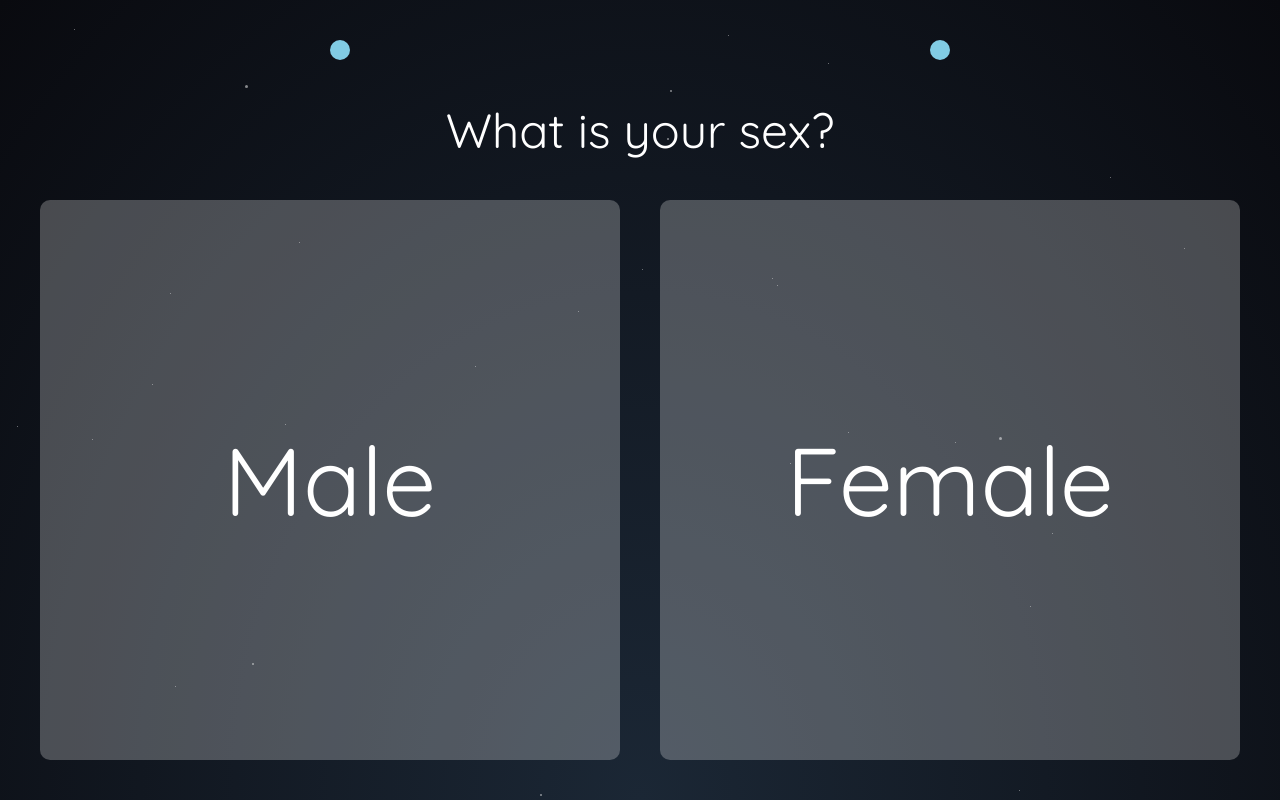
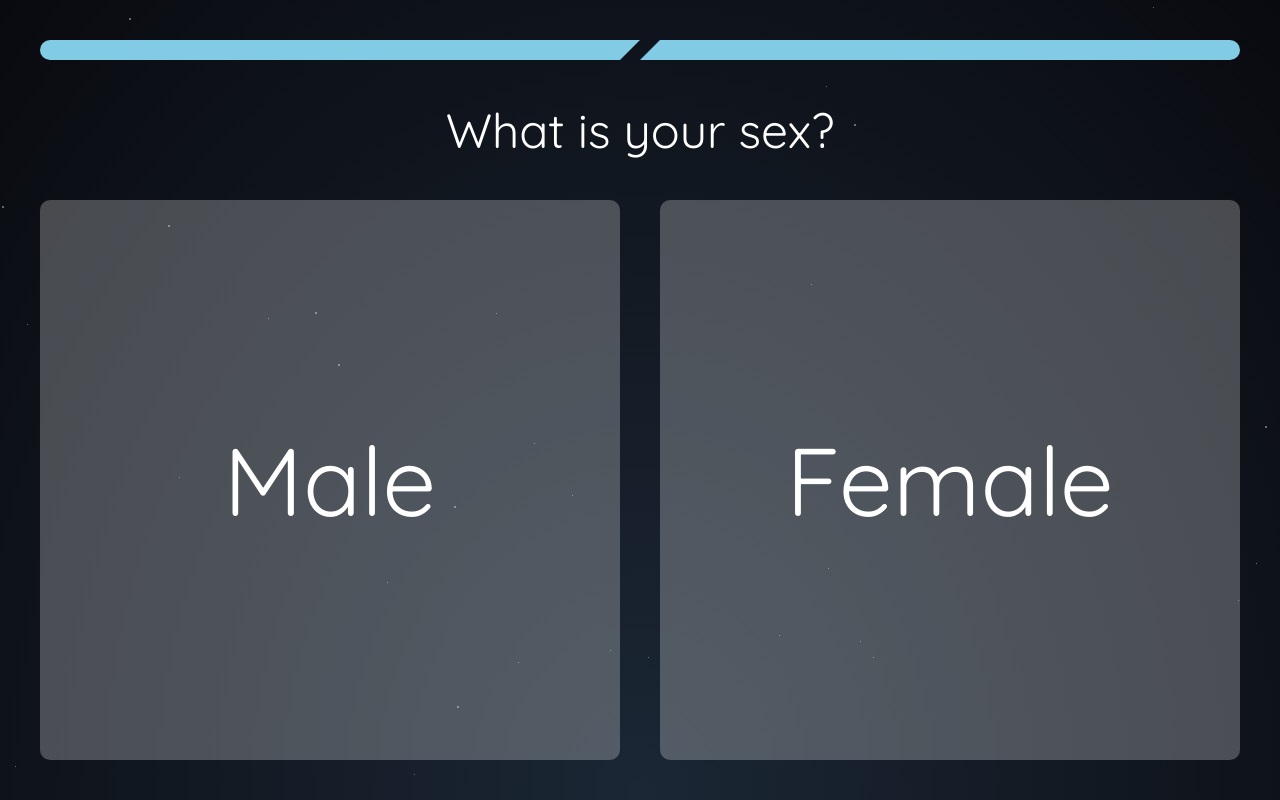
Before and after one commit to owenDods/syflo, a React app: page / in a window 1280 px wide. Built offline with nearby package versions, Linux system fonts and the light colour scheme.

Commit message:
Update SelectionIndex styles

```diff
--- a/src/selection/SelectionIndex.js
+++ b/src/selection/SelectionIndex.js
@@ -11,7 +11,11 @@ const SelectionIndex = ({ name, optionsLength = 0, index }) => {
 
 		return (
 
-			<div key={key} />
+			<div key={key}>
+
+				<div/>
+
+			</div>
 
 		);
 
--- a/src/styles/components/_selection.scss
+++ b/src/styles/components/_selection.scss
@@ -82,11 +82,67 @@ $selection-indexHeight: 20px;
 		display: flex;
 
 		& > div {
-			width: $selection-indexHeight;
+
+			width: calc(100% - #{$selection-indexHeight});
 			height: $selection-indexHeight;
-			margin: auto;
-			border-radius: 100%;
-			background-color: $_lightBlue;
+			margin: auto 0;
+			position: relative;
+			padding: 0 $selection-indexHeight;
+
+			& > div {
+				background-color: $_lightBlue;
+				width: 100%;
+				height: 100%;
+			}
+
+			&:before,
+			&:after {
+				content: '';
+				position: absolute;
+				top: 0;
+				width: 0;
+				height: 0;
+				border-style: solid;
+			}
+
+			&:before {
+				border-width: 0 0 $selection-indexHeight $selection-indexHeight;
+				border-color: transparent transparent $_lightBlue transparent;
+				left: 0;
+			}
+
+			&:after {
+				border-width: $selection-indexHeight $selection-indexHeight 0 0;
+				border-color: $_lightBlue transparent transparent  transparent;
+				right: 0;
+			}
+
+			&:first-child {
+
+				&:before {
+					width: $selection-indexHeight;
+					height: $selection-indexHeight;
+					background-color: $_lightBlue;
+					border-top-left-radius: 100%;
+					border-bottom-left-radius: 100%;
+					border-width: 0;
+				}
+
+			}
+
+			&:last-child {
+
+				&:after {
+					width: $selection-indexHeight;
+					height: $selection-indexHeight;
+					background-color: $_lightBlue;
+					border-top-right-radius: 100%;
+					border-bottom-right-radius: 100%;
+					border-width: 0;
+				}
+
+			}
+
 		}
 
 	}
--- a/src/styles/utils/_variables.scss
+++ b/src/styles/utils/_variables.scss
@@ -16,6 +16,7 @@ $_zIndex-2: -2000;
 $_zIndex-1: -1000;
 $_zIndex1: 1000;
 
+$_gutterXs: 5px;
 $_gutter: 20px;
 $_gutterL: 40px;
 
```
